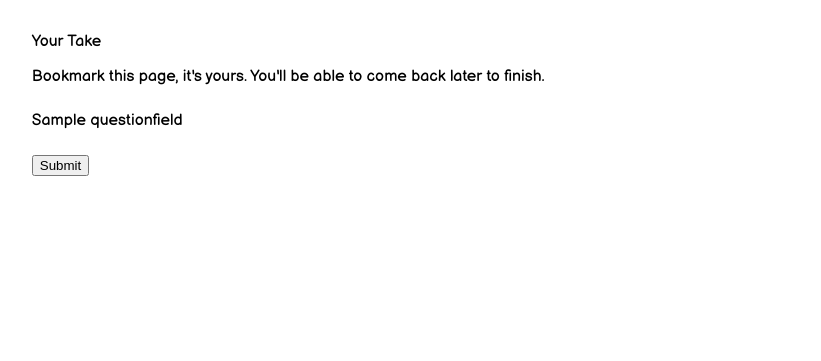
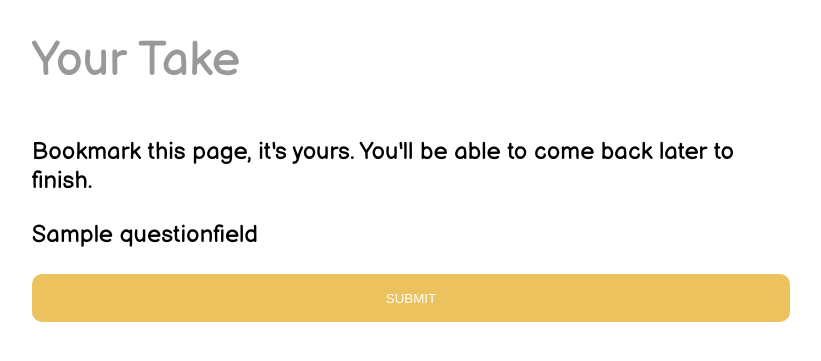
Before and after one commit to CPNV-ES/DDQ-Exercise-Looper, a PHP site: template src/ressources/views/exercises/take.php in a window 1280 px wide; the page is wider, and only the part inside the window is pictured. Shown: the part 58-419 px from the top of that part, without its empty margins (229-1050 px from the left). Run offline with PHP 8.4, Linux system fonts and the light colour scheme; the template is opened without the code that fills it: most values are stand-ins (such as "Sample title", 1, 10 or a date in 2020); style sheets or scripts are compiled from the project's sources.

Commit message:
Implement style on take exercice page

```diff
--- a/src/ressources/views/exercises/listExercises.php
+++ b/src/ressources/scss/components/forms.scss
@@ -1,19 +1,32 @@
-<?php
+form {
+  width: 100%;
+  font-size: 1.5rem;
 
+  .input-text {
+    width: 100%;
+    padding: 1rem;
+    border: 1px solid $color-grey;
+    border-radius: 5px;
+    margin-top: 0.5rem;
+    font-size: 1.5rem;
 
-$headerClass = 'basic-header bg-primary';
+    &:focus {
+      outline: none;
+      border: 1px solid $color-primary;
+    }
 
-$header = '';
-$content = '
-<div class="container-rounded bg-grey">
-    <div class="row">
-        <div class="col-1">
-            <div class="container color">
-                <span>Exercice 1</span>
-                <a class="button bg-primary text-white" href="">TAKE IT</a>
-            </div>
-        </div>
-    </div>
-</div>';
+    &:not(textarea) {
+      height: 3rem;
+    }
+  }
 
-require_once "../ressources/views/layout.php";
+  .button {
+    width: 100%;
+    margin: 1rem 0 0 0;
+    border: none;
+
+    &:hover {
+      cursor: pointer;
+    }
+  }
+}
--- a/src/ressources/views/exercises/take.php
+++ b/src/ressources/views/exercises/take.php
@@ -11,11 +11,11 @@ foreach($data["questionfields"] as $field) {
     $_fields .= "<label for='{$field['id']}'>{$field['label']}</label>";
     switch($field["valueType"]) {
         case "Single line text":
-            $_fields .= "<input id='{$field['id']}' type='text' value='{$_val}' />";
+            $_fields .= "<input class='input-text'  id='{$field['id']}' type='text' value='{$_val}' />";
             break;
         case "List of Multi-line text":
         case "List of single lines":
-            $_fields .= "<textarea id='{$field['id']}' rows='5'>{$_val}</textarea>";
+            $_fields .= "<textarea class='input-text' id='{$field['id']}' rows='5'>{$_val}</textarea>";
             break;
     }
     $_fields .= "</div>";
@@ -24,7 +24,8 @@ foreach($data["questionfields"] as $field) {
 $content =
     '<div class="row">
         <div class="col-1">
-            <p class=".input-title">Your Take</p>'
+        <form>
+            <p class="page-title">Your Take</p>'
 
             . (isset($data["takeId"]) ?
                 "<p>Bookmark this page, it's yours. You'll be able to come back later to finish.</p>" :
@@ -32,8 +33,9 @@ $content =
 
             . $_fields
 
-    .' <input type="submit" />
-       </div>
+            .'<div class="col-5"> <input class="button bg-primary text-white" type="submit" /> </div>
+        </form>
+        </div>
     </div>
     ';
 
```
